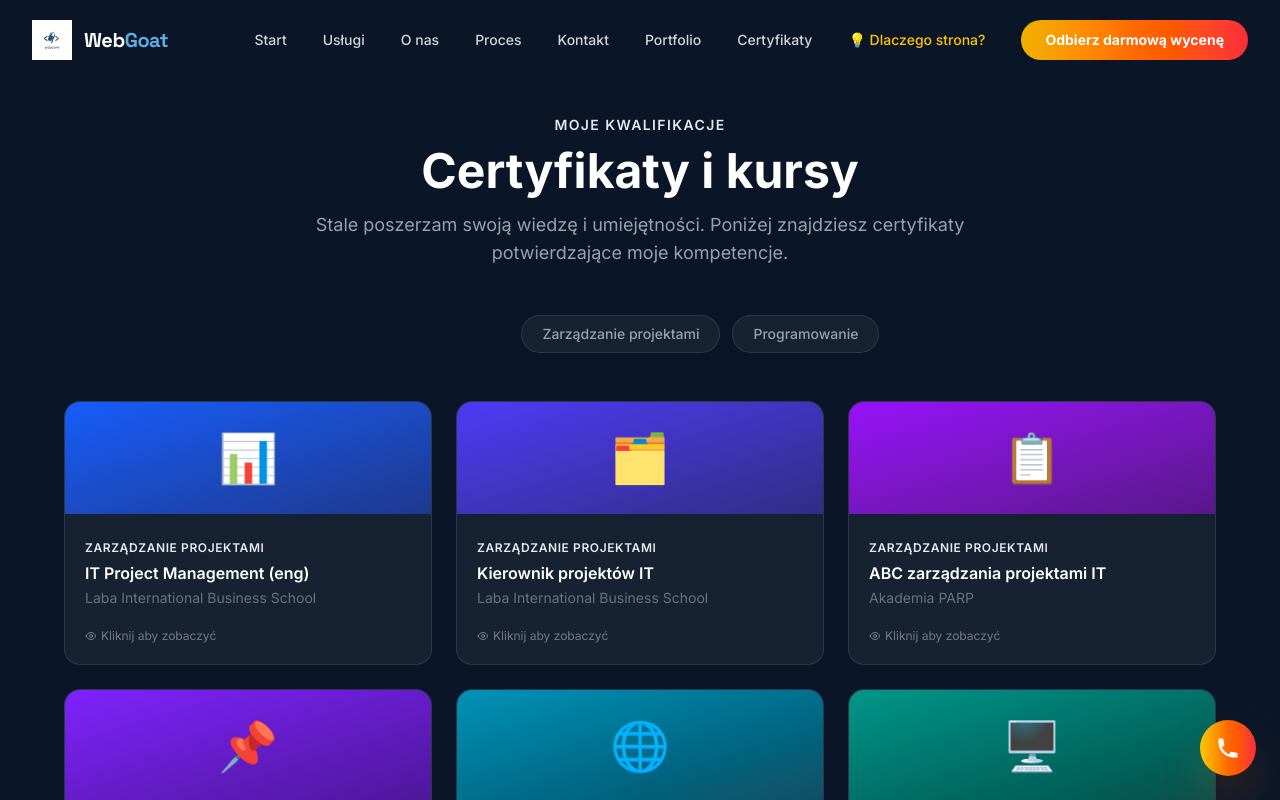
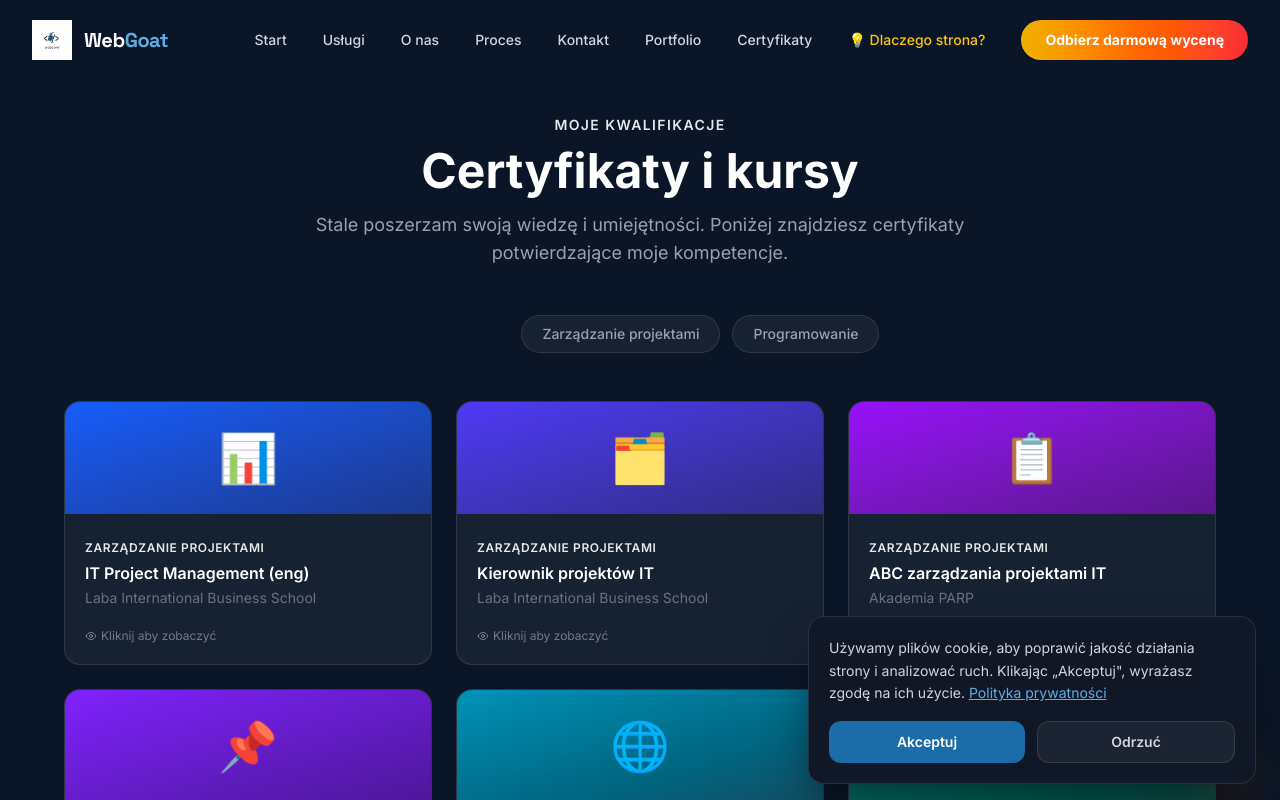
Before and after one commit to PanKoza/Moja-strona-2.0, a React (Vite) app in the folder frontend/: page /certyfikaty in a window 1280 px wide. Shown: the top 800 px of the page. Built offline with nearby package versions, Linux system fonts and the light colour scheme.

Commit message:
feat: add CookieConsent component for managing cookie consent notifications

```diff
--- a/frontend/src/App.jsx
+++ b/frontend/src/App.jsx
@@ -17,6 +17,7 @@ import WhyWebsitePage from './components/WhyWebsitePage'
 import PortfolioPage from './components/PortfolioPage'
 import CertificatesPage from './components/CertificatesPage'
 import FloatingContact from './components/FloatingContact'
+import CookieConsent from './components/CookieConsent'
 
 function HomePage() {
   return (
@@ -51,6 +52,7 @@ function App() {
           </main>
           <Footer />
           <FloatingContact />
+          <CookieConsent />
           <Analytics />
         </div>
       </BrowserRouter>
--- /dev/null
+++ b/frontend/src/components/CookieConsent.jsx
@@ -0,0 +1,67 @@
+import { useState, useEffect } from 'react'
+import { motion, AnimatePresence } from 'framer-motion'
+import { Link } from 'react-router-dom'
+
+const STORAGE_KEY = 'cookieConsent'
+
+export default function CookieConsent() {
+  const [visible, setVisible] = useState(false)
+
+  useEffect(() => {
+    if (!localStorage.getItem(STORAGE_KEY)) {
+      // krótkie opóźnienie żeby nie migało przy hydratacji
+      const t = setTimeout(() => setVisible(true), 800)
+      return () => clearTimeout(t)
+    }
+  }, [])
+
+  const accept = () => {
+    localStorage.setItem(STORAGE_KEY, 'accepted')
+    setVisible(false)
+  }
+
+  const reject = () => {
+    localStorage.setItem(STORAGE_KEY, 'rejected')
+    setVisible(false)
+  }
+
+  return (
+    <AnimatePresence>
+      {visible && (
+        <motion.div
+          initial={{ y: 100, opacity: 0 }}
+          animate={{ y: 0, opacity: 1 }}
+          exit={{ y: 100, opacity: 0 }}
+          transition={{ duration: 0.35, ease: 'easeOut' }}
+          className="fixed bottom-4 left-4 right-4 z-[9999] md:left-auto md:right-6 md:max-w-md"
+          role="dialog"
+          aria-label="Zgoda na pliki cookie"
+        >
+          <div className="bg-gray-900 border border-white/10 rounded-2xl p-5 shadow-2xl shadow-black/60">
+            <p className="text-sm text-gray-300 leading-relaxed mb-4">
+              Używamy plików cookie, aby poprawić jakość działania strony i analizować ruch.
+              Klikając „Akceptuj", wyrażasz zgodę na ich użycie.{' '}
+              <Link to="/polityka-prywatnosci" className="text-primary-400 hover:text-primary-300 underline">
+                Polityka prywatności
+              </Link>
+            </p>
+            <div className="flex gap-3">
+              <button
+                onClick={accept}
+                className="flex-1 px-4 py-2.5 bg-primary-600 hover:bg-primary-500 text-white text-sm font-semibold rounded-xl transition-colors"
+              >
+                Akceptuj
+              </button>
+              <button
+                onClick={reject}
+                className="flex-1 px-4 py-2.5 bg-white/5 hover:bg-white/10 text-gray-300 text-sm font-semibold rounded-xl transition-colors border border-white/10"
+              >
+                Odrzuć
+              </button>
+            </div>
+          </div>
+        </motion.div>
+      )}
+    </AnimatePresence>
+  )
+}
```
